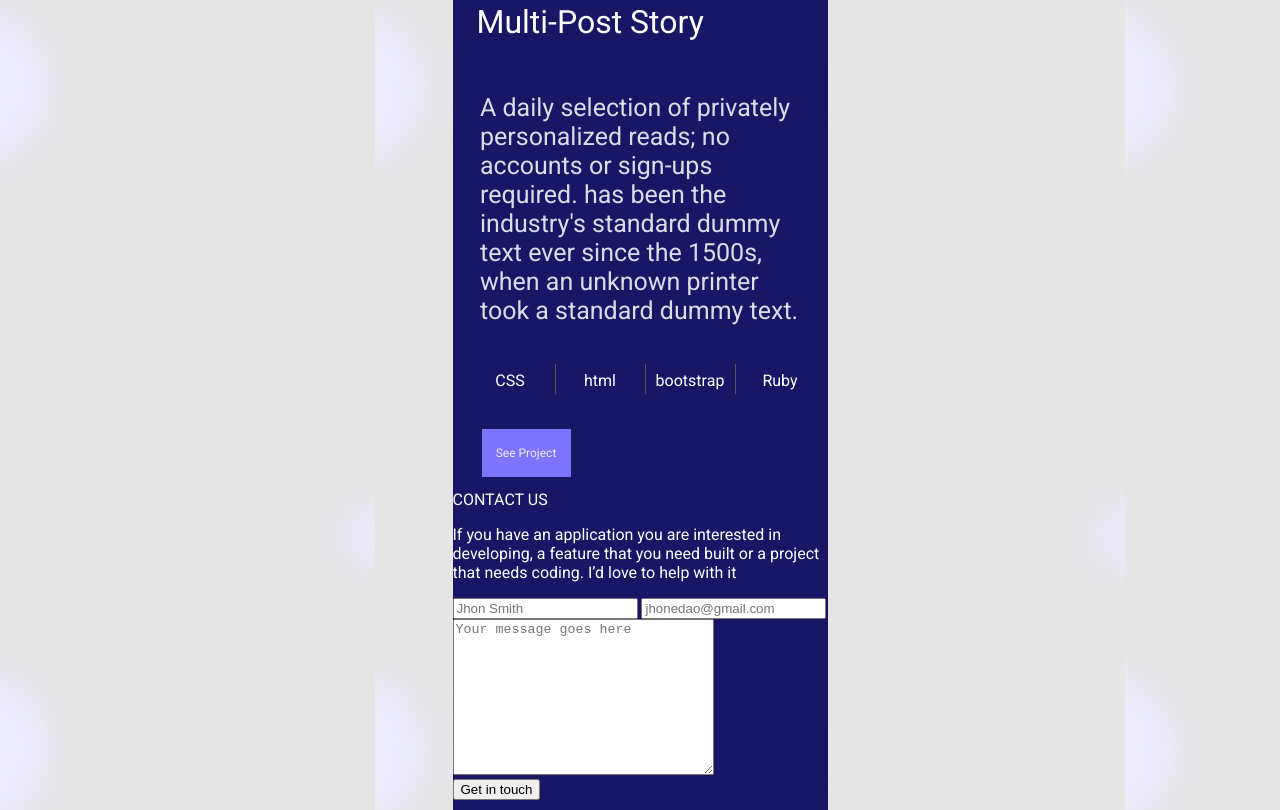
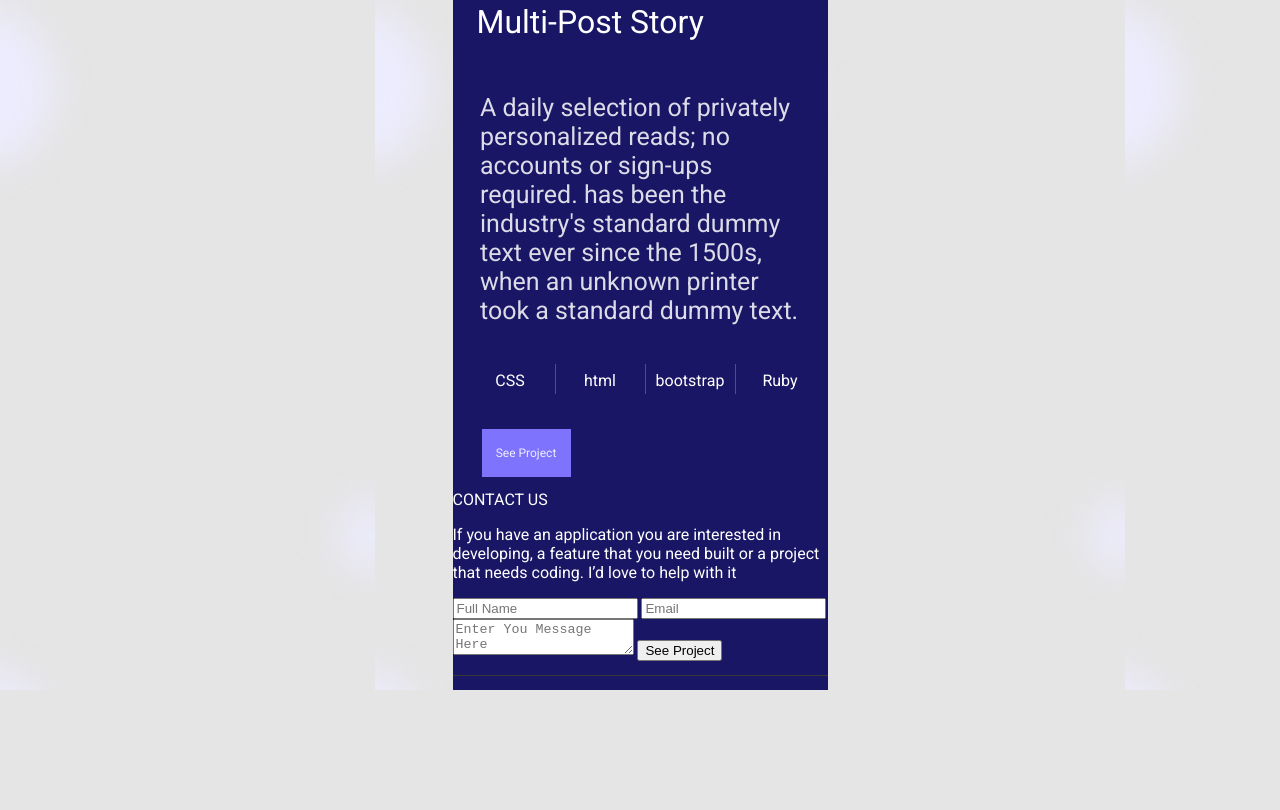
Before and after one commit to somarib/Week2-contact-form, a website: page Index.html in a window 1280 px wide. Shown: the part 4021-4831 px from the top of the page. After the commit the page ends 4711 px from the top, so only its background shows below. Drawn offline with Linux system fonts and the light colour scheme.

Commit message:
Add article container and move form section into it

```diff
--- a/Index.html
+++ b/Index.html
@@ -214,29 +214,26 @@
           </div>
 
       </article>
-      <section class="cc-sect cc-top">
+      <article class="contact-section" id="contact-section">
+        <section class="cc-sect cc-top">
             <p class="contact mble">CONTACT US</p>
             <p class="text-invite">
                 If you have an application you are interested in developing,
                 a feature that you need built or a project that needs coding.
                 I’d love to help with it
             </p>
-      </section>
+        </section>
 
-      <section class="contact_form">
-          <form action="https://formspree.io/f/xyyvbwzw" method="post">
-
-            <div class="form_inputs">
-              <input type="text" placeholder="Jhon Smith" class="form_input" maxlength="30" required name="name">
-              <input type="email" placeholder="jhonedao@gmail.com" class="form_input" required name="email">
-              <textarea cols="30" rows="10" placeholder="Your message goes here" maxlength="500" required class="form_input" name="message"></textarea>
-            </div>
-
-            <button class="form_button" type="Submit">Get in touch</button>
-
-          </form>
-      </section>
-
+        <section class="cc-sect">
+            <form action="https://formspree.io/f/mgeqvqbb" method="post" class="myform" id="someform">
+                <input type="text" maxlength="30" name="Name" required placeholder="Full Name">
+                <input type="email" name="Email" required placeholder="Email" id="email">
+                <textarea maxlength="500" name="message" required placeholder="Enter You Message Here"></textarea>
+                <button type="submit" class="mmb">See Project</button>
+            </form>
+            <img src="image/contact-bar.png" alt="horizontal bar" class="contact-image">
+        </section>
+      </article>
 
       </main>
       <footer>
```
